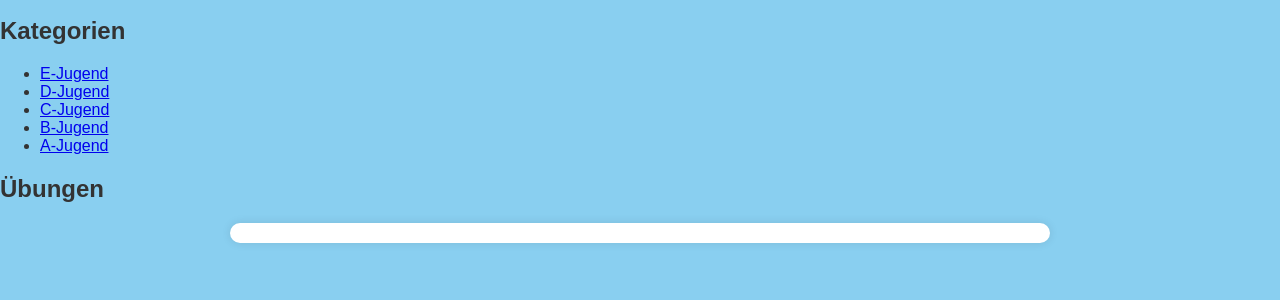
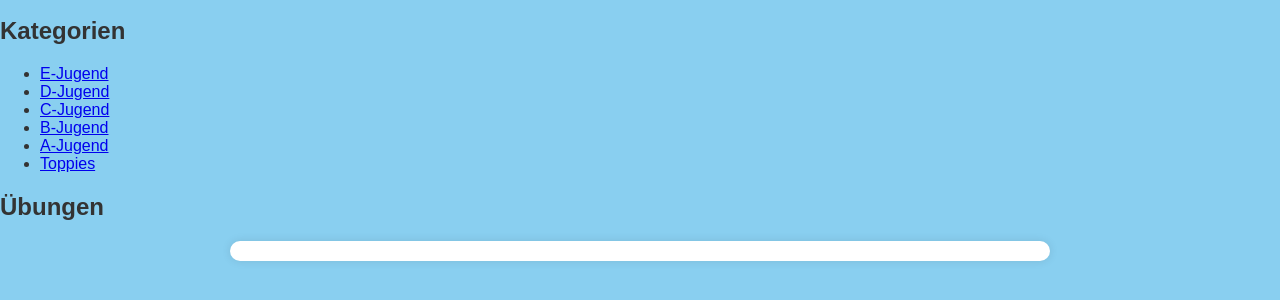
Before and after one commit to HSGTraining/HSGPinauUebungen, a plain HTML site: page index.html in a window 1280 px wide. Shown: the part 82-382 px from the top of the page. Drawn offline with Linux system fonts and the light colour scheme.

Commit message:
Update index.html

```diff
--- a/index.html
+++ b/index.html
@@ -18,7 +18,8 @@
                 <li><a href="#" onclick="filterExercises('D-Jugend')">D-Jugend</a></li>
                 <li><a href="#" onclick="filterExercises('C-Jugend')">C-Jugend</a></li>
                 <li><a href="#" onclick="filterExercises('B-Jugend')">B-Jugend</a></li>
-                 <li><a href="#" onclick="filterExercises('A-Jugend')">A-Jugend</a></li>
+                <li><a href="#" onclick="filterExercises('A-Jugend')">A-Jugend</a></li>
+                <li><a href="#" onclick="filterExercises('Toppies')">Toppies</a></li>
                  <!-- Weitere Altersgruppen hinzufügen -->
             </ul>
         </section>
```
